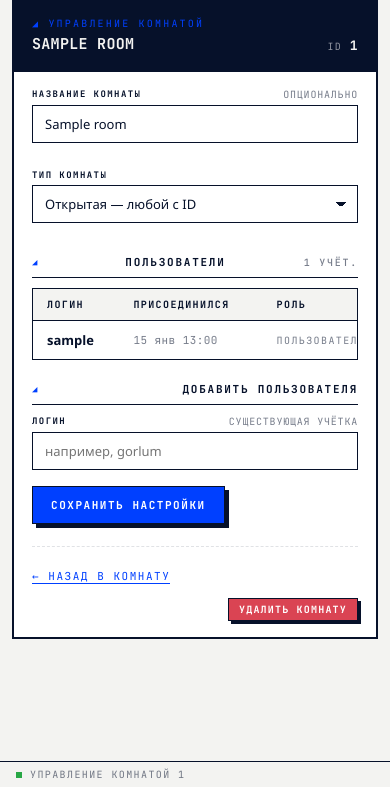
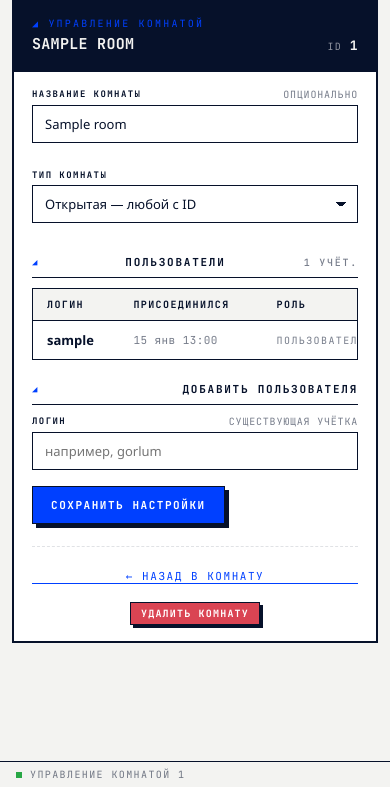
Before and after one commit to terrentii/vsc_web, a Flask app: page /room/1/manage in a window 390 px wide. Shown: the part 57-844 px from the top of the page. Run offline with Flask 3, Linux system fonts and the light colour scheme; a user stored in the database is signed in; tables that the repository leaves empty hold one stand-in row (values such as "Sample post").

Commit message:
Mobile adapt 2

```diff
--- a/templates/base.html
+++ b/templates/base.html
@@ -745,6 +745,7 @@
       border-top: 1.5px dashed var(--hairline);
     }
     .manage-actions .back { font-family: var(--font-mono); font-size: 11px; text-transform: uppercase; letter-spacing: .14em; }
+    .manage-danger-zone { display: flex; justify-content: flex-end; margin-top: 12px; }
 
     /* ── ERROR PAGES ───────────────────────────────────────── */
     .error-page {
@@ -999,6 +1000,17 @@
       .manage-body { padding: 16px 18px; }
       .manage-head .h-title { font-size: 15px; }
       .users-table-wrap { overflow-x: auto; }
+      .manage-actions {
+        flex-direction: column;
+        align-items: center;
+        gap: 12px;
+      }
+      .manage-danger-zone {
+        justify-content: center;
+        margin-top: 4px;
+      }
+      .manage-actions .back,
+      .manage-danger-zone .btn { width: 100%; text-align: center; }
 
       /* Error pages */
       .error-card { padding: 28px 24px; }
--- a/templates/manage.html
+++ b/templates/manage.html
@@ -103,7 +103,7 @@
                 </div>
             </form>
 
-            <div style="display:flex;justify-content:flex-end;margin-top:12px;">
+            <div class="manage-danger-zone">
                 <form action="{{ url_for('rooms.delete_room', room_id=room_id) }}" method="post"
                       onsubmit="return confirm('Удалить комнату? Все сообщения будут потеряны.');">
                     <input type="hidden" name="csrf_token" value="{{ csrf_token() }}">
```
